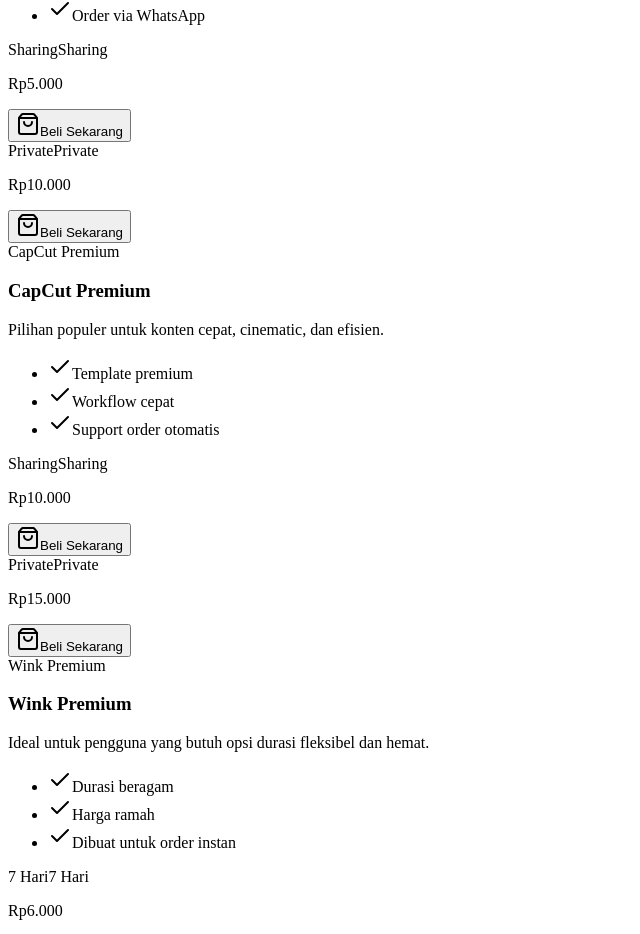
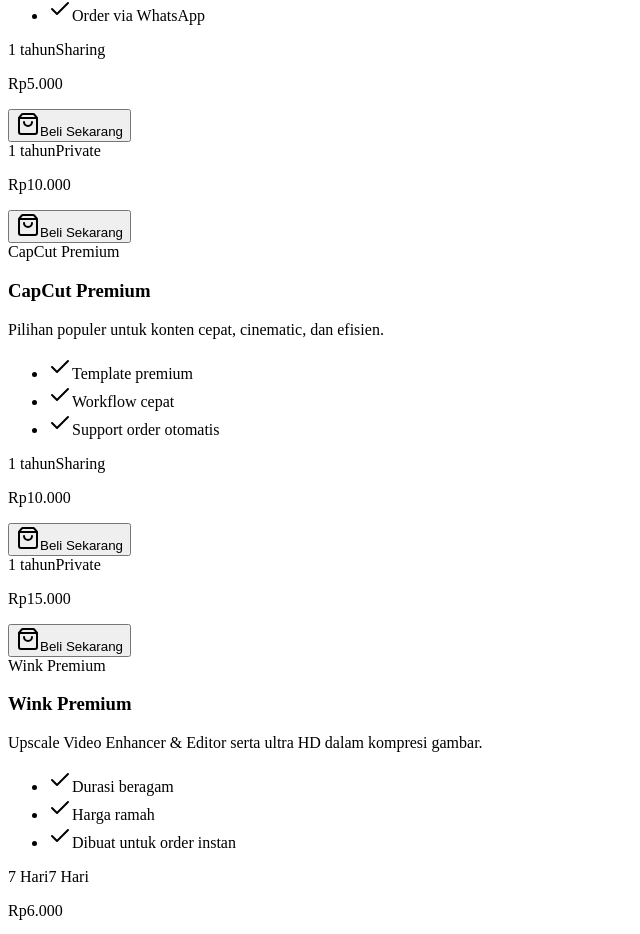
Before and after one commit to ZennSoftWare/XzeerhStore, a React (Vite) app: page / in a window 1280 px wide. Shown: the part 1589-2523 px from the top of the page, without its empty margins (0-640 px from the left). Built offline with nearby package versions, Linux system fonts and the light colour scheme; the HTML template or start-up script is replaced by a standard one.

Commit message:
Update products.ts

```diff
--- a/src/data/products.ts
+++ b/src/data/products.ts
@@ -6,10 +6,10 @@
     name: 'Alight Motion',
     description: 'Cocok untuk editing video kreatif dengan akses premium yang praktis.',
     highlights: ['Eksport lebih fleksibel', 'Siap pakai untuk editor', 'Order via WhatsApp'],
-    accent: 'yellow',
+    accent: 'green',
     variants: [
-      { label: 'Sharing', price: 'Rp5.000', badge: 'Sharing' },
-      { label: 'Private', price: 'Rp10.000', badge: 'Private' },
+      { label: 'Sharing', price: 'Rp5.000', badge: '1 tahun' },
+      { label: 'Private', price: 'Rp10.000', badge: '1 tahun' },
     ],
   },
   {
@@ -19,16 +19,16 @@
     highlights: ['Template premium', 'Workflow cepat', 'Support order otomatis'],
     accent: 'blue',
     variants: [
-      { label: 'Sharing', price: 'Rp10.000', badge: 'Sharing' },
-      { label: 'Private', price: 'Rp15.000', badge: 'Private' },
+      { label: 'Sharing', price: 'Rp10.000', badge: '1 tahun' },
+      { label: 'Private', price: 'Rp15.000', badge: '1 tahun' },
     ],
   },
   {
     id: 'wink-premium',
     name: 'Wink Premium',
-    description: 'Ideal untuk pengguna yang butuh opsi durasi fleksibel dan hemat.',
+    description: 'Upscale Video Enhancer & Editor serta ultra HD dalam kompresi gambar.',
     highlights: ['Durasi beragam', 'Harga ramah', 'Dibuat untuk order instan'],
-    accent: 'green',
+    accent: 'black',
     variants: [
       { label: '7 Hari', price: 'Rp6.000', badge: '7 Hari' },
       { label: '30 Hari', price: 'Rp20.000', badge: '30 Hari' },
```
